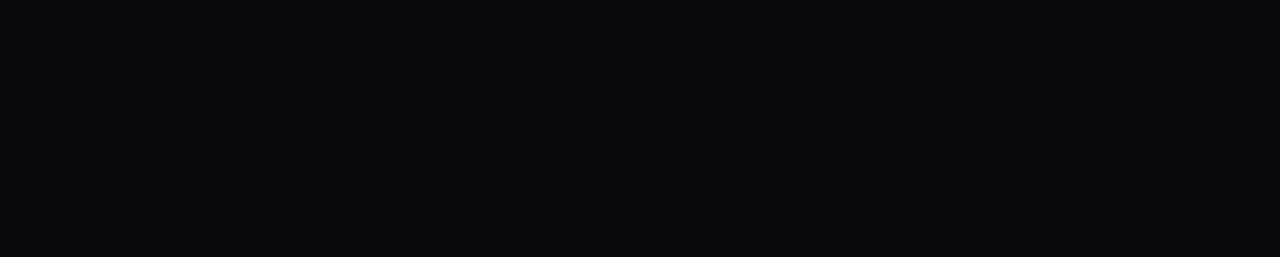
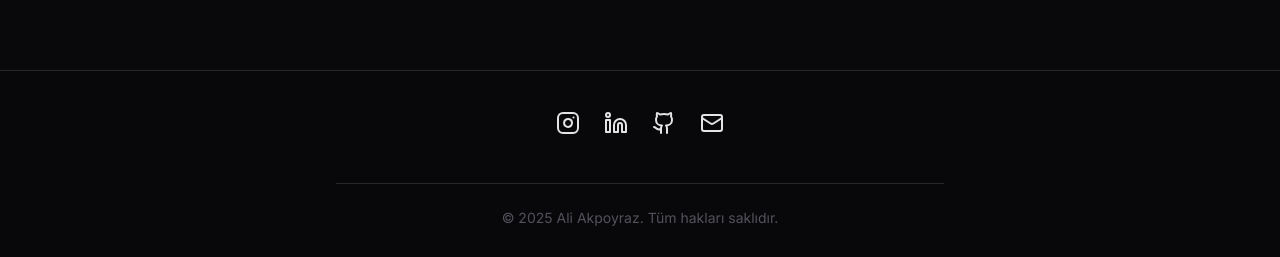
Before and after one commit to aliakpoyraz/aliakpoyraz.com, a Next.js app: page /blog in a window 1280 px wide. Shown: the part 810-1067 px from the top of the page. Before the commit the page ends 800 px from the top, so only its background shows below. Built offline with nearby package versions, Linux system fonts and the light colour scheme.

Commit message:
Footer eklendi.

```diff
--- a/app/layout.tsx
+++ b/app/layout.tsx
@@ -3,17 +3,15 @@
 import "./globals.css";
 import Navbar from "../components/home/Navbar";
 import ScrollToTop from "../components/home/ScrollToTop";
+import Footer from "../components/home/Footer";
 
 const inter = Inter({ subsets: ["latin"] });
-
-// --- GÜNCELLENMİŞ METADATA ---
 export const metadata: Metadata = {
   title: "Ali Akpoyraz",
   description: "Kişisel Website",
 
   // Favicon ve Cache-Busting Ayarı
   icons: {
-    // Sürüm numarasını ekledik. Yeni icon yüklediğinizde bu sayıyı artırın.
     icon: '/favicon.png',
   },
 };
@@ -32,7 +30,9 @@
         <main className="flex-1 pt-28 min-h-screen px-4 md:px-0">
           {children}
         </main>
+        <Footer />
       </body>
+
     </html>
   );
 }
--- /dev/null
+++ b/components/home/Footer.tsx
@@ -0,0 +1,44 @@
+import { Github, Linkedin, Mail, Instagram } from 'lucide-react';
+
+const GITHUB_USERNAME = "aliakpoyraz";
+
+export default function Footer() {
+    const currentYear = new Date().getFullYear();
+
+    // Sosyal medya ve Dış Linkler
+    const socialLinks = [
+        { href: "https://instagram.com/aliakpoyraz", icon: Instagram, label: "Instagram", target: "_blank" },
+        { href: "https://linkedin.com/in/aliakpoyraz", icon: Linkedin, label: "LinkedIn", target: "_blank" },
+        { href: `https://github.com/${GITHUB_USERNAME}`, icon: Github, label: "GitHub", target: "_blank" },
+        { href: "mailto:aliakpoyraz@gmail.com", icon: Mail, label: "E-posta", target: "_self" },
+    ];
+
+    return (
+        <footer className="mt-20 pt-10 pb-8 border-t border-zinc-800 bg-zinc-950/50">
+            <div className="max-w-2xl mx-auto px-4 sm:px-6 lg:px-8">
+                <div className="flex justify-center items-center pb-6 mb-6">
+                    <div className="flex space-x-6">
+                        {socialLinks.map((social) => (
+                            <a
+                                key={social.label}
+                                href={social.href}
+                                target={social.target}
+                                rel="noopener noreferrer nofollow"
+                                title={social.label}
+                                className="text-zinc-400 hover:text-indigo-400 transition-colors"
+                            >
+                                <social.icon size={24} />
+                            </a>
+                        ))}
+                    </div>
+                </div>
+                <hr className="border-zinc-800 mb-6" />
+                <div className="text-center text-sm text-zinc-600">
+                    <p>
+                        &copy; {currentYear} Ali Akpoyraz. Tüm hakları saklıdır.
+                    </p>
+                </div>
+            </div>
+        </footer>
+    );
+}
```
